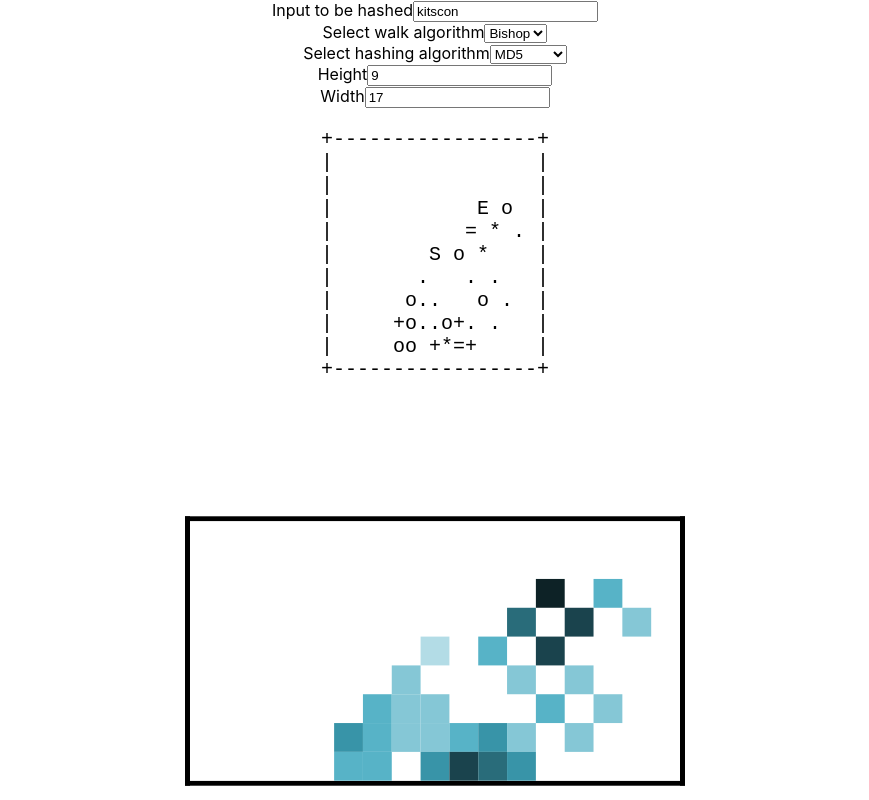
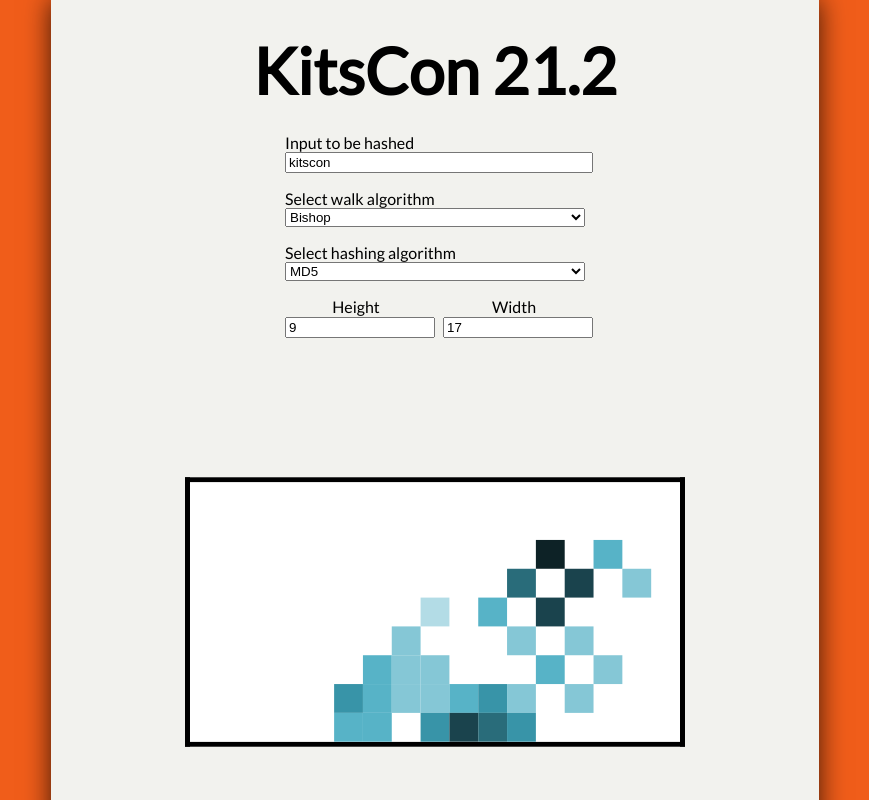
Before and after one commit to Doverstav/kitscon212, a React (Create React App) app: page / in a window 1280 px wide. Shown: the top 800 px of the page, without its empty margins (205-1074 px from the left). Built offline with nearby package versions, Linux system fonts and the light colour scheme.

Commit message:
Try to add some type of design to the page

```diff
--- a/src/App.css
+++ b/src/App.css
@@ -1,3 +1,50 @@
+@import url('https://fonts.googleapis.com/css2?family=Lato&display=swap');
+
+body {
+  margin: 0;
+  background-color: #f05d1a;
+}
+
 .App {
+  font-family: "Lato", sans-serif;
+  box-sizing: border-box;
   text-align: center;
+  max-width: 768px;
+  box-shadow: 0px 0px 25px 0px rgba(0,0,0,0.75);
+  margin: auto;
+  padding-top: 32px;
+  padding-bottom: 32px;
+  background-color: #f2f2ee;
 }
+
+.big-header {
+  font-size: 4em;
+  margin: 0;
+  margin-bottom: 16px;
+}
+
+.input-container {
+  max-width: 300px;
+  margin: auto;
+  display: flex;
+  flex-direction: column;
+  padding-top: 8px;
+  padding-bottom: 8px;
+}
+
+.split-input-container {
+  flex-direction: row;
+}
+
+.split-input-divider {
+  width: 50%;
+}
+
+.input-label {
+  width: 100%;
+  text-align: left;
+}
+
+.input-element {
+  width: 100%;
+}
--- a/src/App.tsx
+++ b/src/App.tsx
@@ -4,7 +4,7 @@ import { bishopWalk } from "./pieces/bishop/bishop";
 import { knightWalk } from "./pieces/knight/knight";
 import { rookWalk } from "./pieces/rook/rook";
 import { kingWalk } from "./pieces/king/king";
-import { hash, HashingAlgorithm } from './pieces/helpers'
+import { hash, HashingAlgorithm } from "./pieces/helpers";
 import { BoardProps, StringBoard } from "./board/StringBoard";
 import { WalkFunction } from "./pieces/types";
 import { CanvasBoard } from "./board/CanvasBoard";
@@ -20,7 +20,8 @@ function App() {
   const [boardWidth, setBoardWidth] = useState(17);
   const [input, setInput] = useState("kitscon");
   const [algorithm, setAlgorithm] = useState(BISHOP_ALGORITHM);
-  const [hashingAlgoritm, sethashingAlgorithm] = useState<HashingAlgorithm>(MD5)
+  const [hashingAlgoritm, sethashingAlgorithm] =
+    useState<HashingAlgorithm>(MD5);
 
   const [walkFunction, setWalkFunction] = useState<WalkFunction>(
     () => bishopWalk
@@ -44,7 +45,11 @@ function App() {
   }, [algorithm]);
 
   useEffect(() => {
-    const walkResult = walkFunction({ boardHeight, boardWidth, input: hash(input, hashingAlgoritm) });
+    const walkResult = walkFunction({
+      boardHeight,
+      boardWidth,
+      input: hash(input, hashingAlgoritm),
+    });
     setStringBoardProps({
       height: boardHeight,
       width: boardWidth,
@@ -54,16 +59,19 @@ function App() {
 
   return (
     <div className="App">
-      <div>
-        <label>Input to be hashed</label>
+      <h1 className="big-header">KitsCon 21.2</h1>
+      <div className="input-container">
+        <label className="input-label">Input to be hashed</label>
         <input
+          className="input-element"
           value={input}
           onChange={(event) => setInput(event.target.value)}
         />
       </div>
-      <div>
-        <label>Select walk algorithm</label>
+      <div className="input-container">
+        <label className="input-label">Select walk algorithm</label>
         <select
+          className="input-element"
           value={algorithm}
           onChange={(event) => setAlgorithm(event.target.value)}
         >
@@ -73,38 +81,47 @@ function App() {
           <option value={KING_ALGORITHM}>King</option>
         </select>
       </div>
-      <div>
-        <label>Select hashing algorithm</label>
+      <div className="input-container">
+        <label className="input-label">Select hashing algorithm</label>
         <select
+          className="input-element"
           value={hashingAlgoritm}
-          onChange={(event) => sethashingAlgorithm(event.target.value as HashingAlgorithm)}
+          onChange={(event) =>
+            sethashingAlgorithm(event.target.value as HashingAlgorithm)
+          }
         >
           <option value={MD5}>{MD5}</option>
           <option value={SHA256}>{SHA256}</option>
           <option value={SHA512}>{SHA512}</option>
         </select>
       </div>
-      <div>
-        <label>Height</label>
+      <div className="input-container split-input-container">
+        <div className="split-input-divider" style={{marginRight: '8px'}}>
+          <label className="input-label">Height</label>
           <input
+            className="input-element"
             type="number"
             value={boardHeight}
             min={1}
             onChange={(event) => setBoardHeight(Number(event.target.value))}
           />
         </div>
-      <div>
-        <label>Width</label>
+        <div className="split-input-divider" style={{marginLeft: '8px'}}>
+          <label className="input-label">Width</label>
           <input
+            className="input-element"
             type="number"
             value={boardWidth}
             min={1}
             onChange={(event) => setBoardWidth(Number(event.target.value))}
           />
         </div>
+      </div>
+      <div className="input-container">
 
+      </div>
+      <CanvasBoard {...stringBoardProps} />
       <StringBoard {...stringBoardProps} />
-      <CanvasBoard {...stringBoardProps} />
     </div>
   );
 }
--- a/src/board/StringBoard.tsx
+++ b/src/board/StringBoard.tsx
@@ -33,7 +33,7 @@ export const StringBoard: React.FC<BoardProps> = ({ height, width, paths }) => {
 
   useEffect(() => {
     if (height > 0 && width > 0) {
-      const tempBoard = createBoardFromPaths(height, width, paths)
+      const tempBoard = createBoardFromPaths(height, width, paths);
 
       const paddingRow = ["+", ...Array(width).fill("-"), "+\n"].join("");
       const content = tempBoard
@@ -46,8 +46,8 @@ export const StringBoard: React.FC<BoardProps> = ({ height, width, paths }) => {
   }, [paths, height, width]);
 
   return (
-    <div style={{ fontSize: "20px" }}>
-      <pre>{boardState}</pre>
+    <div>
+      <pre style={{ fontSize: "20px", marginBottom: "0" }}>{boardState}</pre>
     </div>
   );
 };
```
Lines whose indentation alone changed are shown as unchanged.
